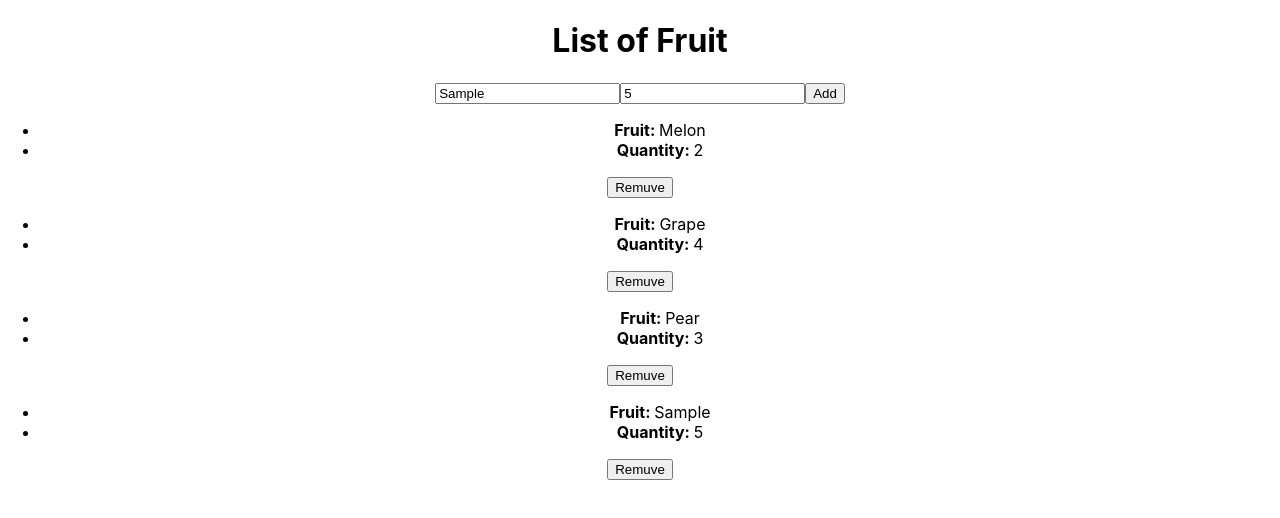
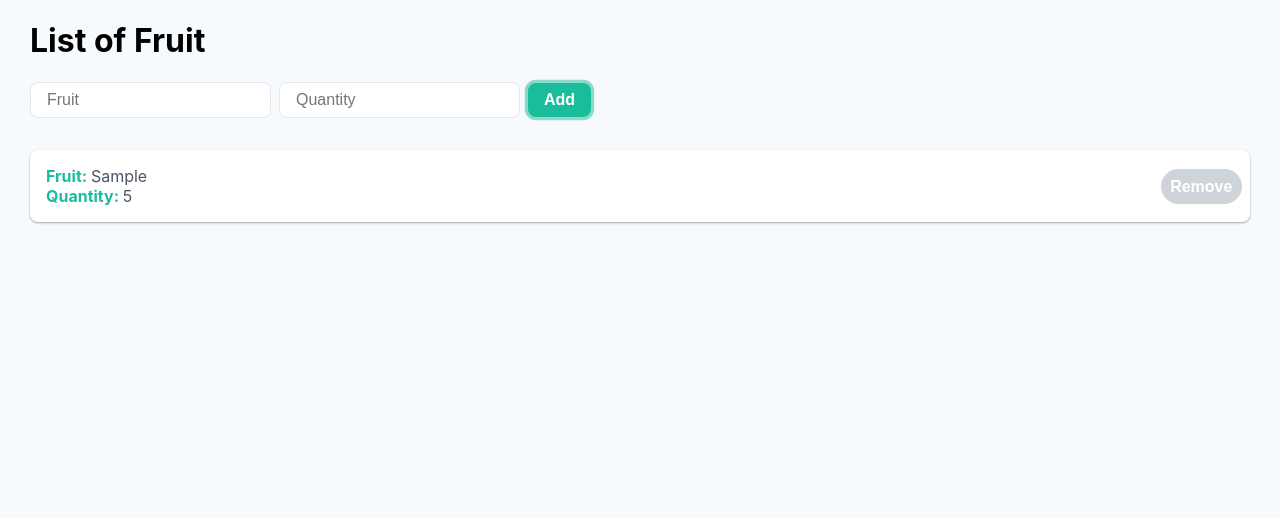
Before and after one commit to cassio12/redux-learning, a React (Create React App) app: page / in a window 1280 px wide. Both pictures are taken after typing "Sample", "5" into the empty fields and a click on the button "Add". Shown: the top 518 px of the page. Built offline with nearby package versions, Linux system fonts and the light colour scheme.

Commit message:
Estilisando a lista de frutas

```diff
--- a/src/App.css
+++ b/src/App.css
@@ -1,38 +1,90 @@
-.App {
-  text-align: center;
+* {
+  box-sizing: border-box;
 }
 
-.App-logo {
-  height: 40vmin;
-  pointer-events: none;
+body {
+  background-color: #f7fafc;
 }
 
-@media (prefers-reduced-motion: no-preference) {
-  .App-logo {
-    animation: App-logo-spin infinite 20s linear;
-  }
+.container {
+  padding: 0 30px;
 }
 
-.App-header {
-  background-color: #282c34;
-  min-height: 100vh;
-  display: flex;
-  flex-direction: column;
-  align-items: center;
-  justify-content: center;
-  font-size: calc(10px + 2vmin);
-  color: white;
+input {
+  color: #4a5568;
+  background-color: #fff;
+  border: 1px solid #e2e8f0;
+  border-radius: 0.5rem;
+  padding: 0.5rem 1rem;
+  margin: 0 0.5rem 1rem 0;
+  font-size: 1rem;
+  display: inline-block;
 }
 
-.App-link {
-  color: #61dafb;
+input:focus,
+button:focus {
+  outline: 0;
+  border-color: #1abc9c;
+  box-shadow: 0 0 0 0.2rem rgba(26, 188, 156, 0.5);
 }
 
-@keyframes App-logo-spin {
-  from {
-    transform: rotate(0deg);
-  }
-  to {
-    transform: rotate(360deg);
-  }
+button {
+  color: #fff;
+  background-color: #1abc9c;
+  border: none;
+  font-size: 1rem;
+  padding: 0.5rem 1rem;
+  font-weight: 700;
+  border-radius: 0.5rem;
+  cursor: pointer;
 }
+
+.fruta {
+  background-color: #fff;
+  color: #4a5568;
+  margin-top: 1rem;
+  border-radius: 0.5rem;
+  padding: 1rem;
+  box-shadow: 0 1px 3px rgba(0, 0, 0, 0.12), 0 1px 2px rgba(0, 0, 0, 0.24);
+  width: 100%;
+  position: relative;
+}
+
+.fruta:hover,
+.fruta:focus {
+  outline: none;
+  box-shadow: 0 3px 6px rgba(0, 0, 0, 0.16), 0 3px 6px rgba(0, 0, 0, 0.24);
+}
+
+.fruta ul {
+  padding-left: 0;
+  margin: 0;
+  list-style: none;
+}
+
+.fruta ul li strong {
+  color: #1abc9c;
+}
+
+.fruta button {
+  position: absolute;
+  top: 1.2rem;
+  right: 0.5rem;
+  border: none;
+  color: #fff;
+  background: none;
+  cursor: pointer;
+  line-height: 1rem;
+  font-size: 1rem;
+  font-family: sans-serif;
+  border-radius: 1.5rem;
+  background-color: #ced4da;
+  padding: .6rem;
+}
+
+.fruta button:hover,
+.fruta button:focus {
+  color: #fff;
+  background-color: #e74c3c;
+  box-shadow: 0 0 0 0.2rem rgba(231, 76, 60, 0.5);
+}
--- a/src/App.js
+++ b/src/App.js
@@ -3,7 +3,7 @@
 
 function App() {
   return (
-    <div className="App">
+    <div className="container">
       <ListFruit/>
     </div>
   );
--- a/src/actions/fruits.action.js
+++ b/src/actions/fruits.action.js
@@ -5,8 +5,8 @@
         type: actionsType.ADD_FRUIT,
         payload: fruit,
     }),
-    remuve : fruit => ({
-        type: actionsType.REMUVE_FRUIT,
+    remove : fruit => ({
+        type: actionsType.REMOVE_FRUIT,
         payload: fruit
     }),
 }
--- a/src/components/AddFruit/AddFruit.jsx
+++ b/src/components/AddFruit/AddFruit.jsx
@@ -18,6 +18,12 @@
         }
 
         dispatch(actions.add(fruit))
+        cleanValue()
+    }
+
+    const cleanValue = () => {
+        setName('')
+        setQuantity('')
     }
 
     return (
@@ -27,12 +33,14 @@
             name={name}
             placeholder='Fruit'
             onChange={e => setName(e.target.value)}
+            value={name}
             />
             <input
             type='number'
             name={quantity}
             placeholder='Quantity'
             onChange={e => setQuantity(e.target.value)}
+            value={quantity}
             />
             <button type="submit">Add</button>
         </form>
--- a/src/components/Fruit/Fruit.jsx
+++ b/src/components/Fruit/Fruit.jsx
@@ -8,12 +8,12 @@
 
     const dispatch = useDispatch()
 
-    const remuve = () => {
-        dispatch(actions.remuve(fruit.id))
+    const remove = () => {
+        dispatch(actions.remove(fruit.id))
     }
 
     return (
-        <div>
+        <div className="fruta">
             <ul>
                 <li>
                     <strong>Fruit: </strong>{fruit.name}
@@ -22,7 +22,7 @@
                     <strong>Quantity: </strong>{fruit.quantity}
                 </li>
             </ul>
-            <button onClick={remuve} >Remuve</button>
+            <button onClick={remove}>Remove</button>
         </div>
     )
 }
--- a/src/constants/fruits.js
+++ b/src/constants/fruits.js
@@ -1,6 +1,6 @@
 const actionsType = {
     ADD_FRUIT: 'ADD_FRUIT',
-    REMUVE_FRUIT: 'REMUVE_FRUI'
+    REMOVE_FRUIT: 'REMOVE_FRUI'
 }
 
 export { actionsType }
--- a/src/reducers/fruit.reducer.js
+++ b/src/reducers/fruit.reducer.js
@@ -1,18 +1,14 @@
 import { actionsType } from "../constants/fruits";
 
 const INITIAL_STATE = {
-    fruit: [
-        {id: 1, name: 'Melon', quantity: 2},
-        {id: 2, name: 'Grape', quantity: 4},
-        {id: 3, name: 'Pear', quantity: 3},
-    ]
+    fruit: []
 }
 
 const reducers = (state = INITIAL_STATE, action) => {
     switch(action.type){
         case actionsType.ADD_FRUIT:
             return { fruit: [...state.fruit, { ...action.payload }]}
-        case actionsType.REMUVE_FRUIT:
+        case actionsType.REMOVE_FRUIT:
             return { fruit: state.fruit.filter(fil => fil.id !== action.payload)}
         default:
             return state
--- a/src/store/store.js
+++ b/src/store/store.js
@@ -2,6 +2,9 @@
 import { reducers } from '../reducers'
 
 
-const store = createStore(reducers)
+const store = createStore(
+    reducers,
+    window.__REDUX_DEVTOOLS_EXTENSION__ && window.__REDUX_DEVTOOLS_EXTENSION__()
+)
 
 export { store }
```
